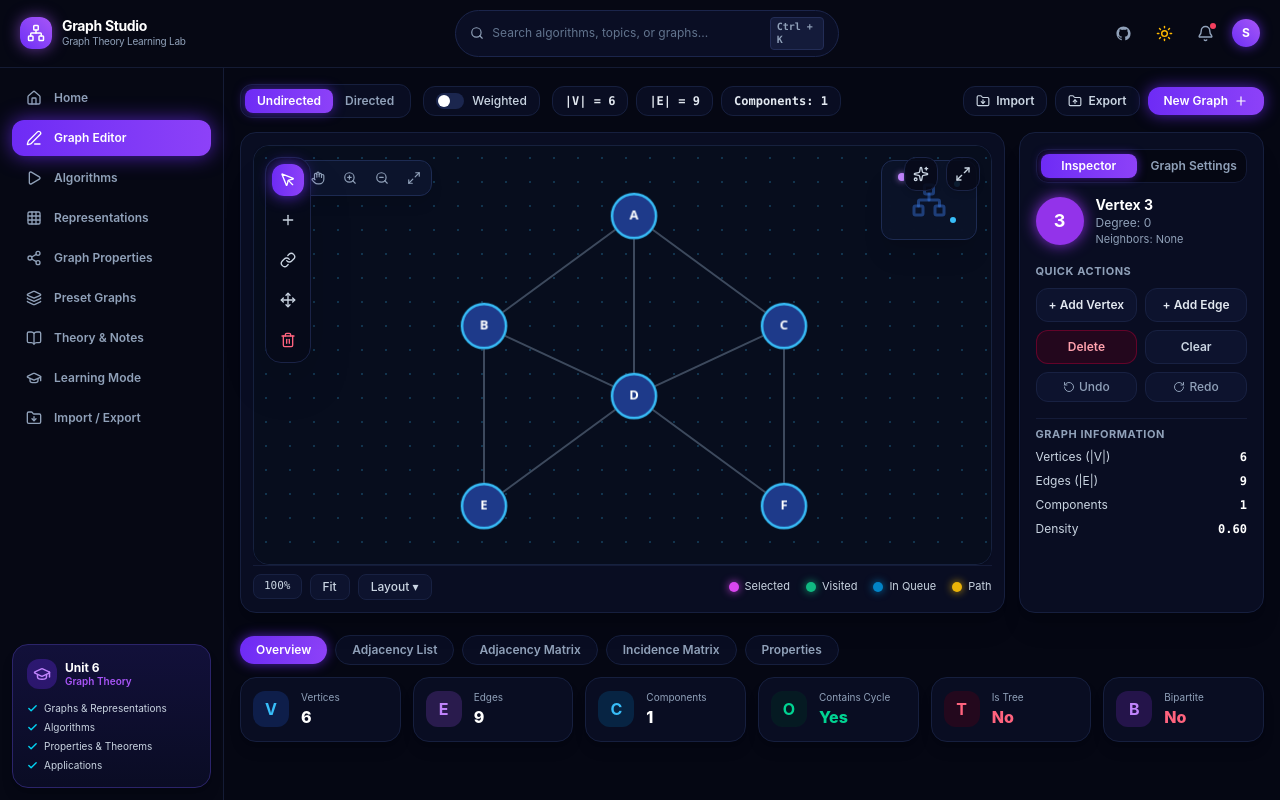
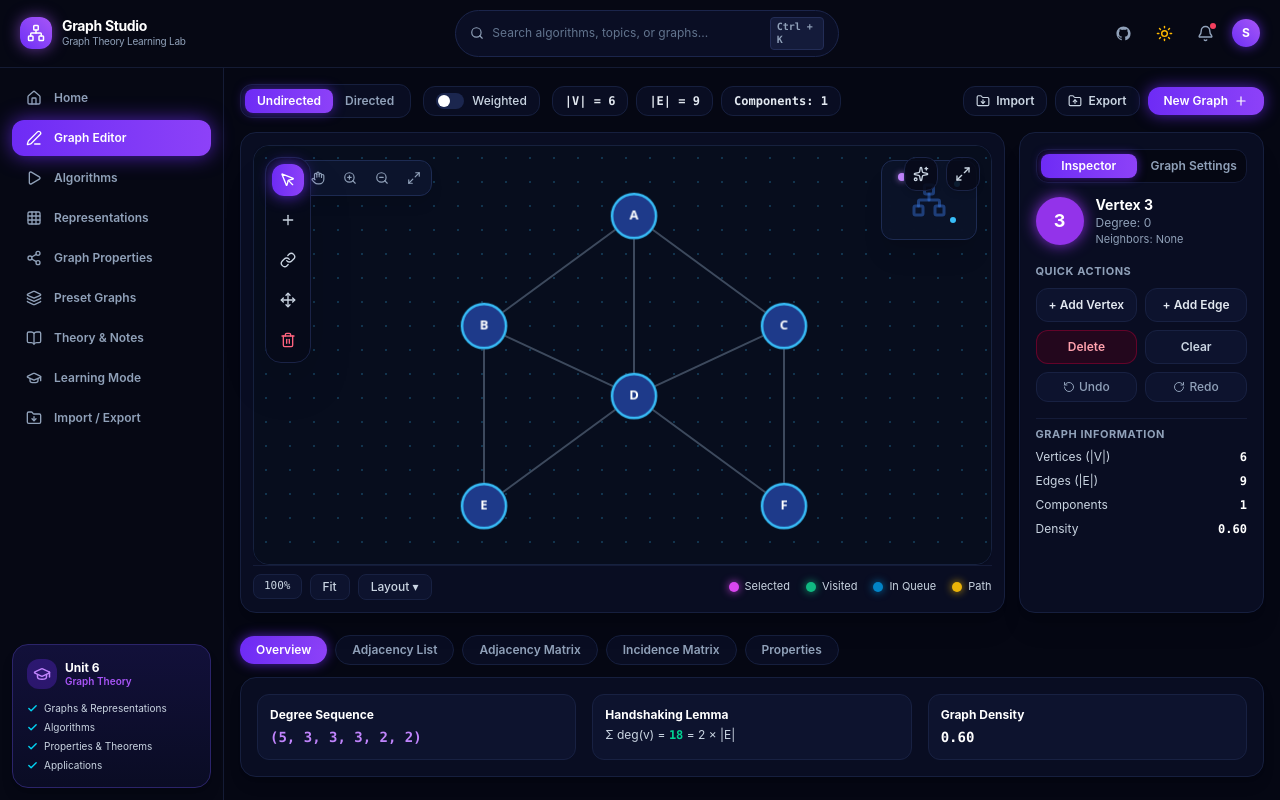
Before and after one commit to shubhamyadav0625/graph-studio-, a React (Vite) app: page / in a window 1280 px wide. Both pictures are taken after a click on the button "Graph Editor". Built offline with nearby package versions, Linux system fonts and the light colour scheme.

Commit message:
Make graph editor bottom representation tabs dynamic and interactive

```diff
--- a/src/pages/GraphLab.tsx
+++ b/src/pages/GraphLab.tsx
@@ -483,7 +483,8 @@ const GraphLab: React.FC = () => {
                 ))}
               </div>
 
-              {/* 6 Bottom Metric Cards matching Reference Screenshot */}
+              {/* Bottom Content Area: Dynamically changes based on bottomTab */}
+              {bottomTab === 'properties' && (
                 <div className="grid grid-cols-2 sm:grid-cols-3 lg:grid-cols-6 gap-3">
                   <div className="p-3 rounded-2xl bg-[#090d22] border border-[#161f3e] shadow-lg flex items-center gap-3">
                     <div className="w-9 h-9 rounded-xl bg-[#2563eb]/20 text-[#38bdf8] flex items-center justify-center font-bold">
@@ -545,6 +546,142 @@ const GraphLab: React.FC = () => {
                     </div>
                   </div>
                 </div>
+              )}
+
+              {bottomTab === 'overview' && (
+                <div className="p-4 rounded-2xl bg-[#090d22] border border-[#161f3e] shadow-lg grid grid-cols-1 md:grid-cols-3 gap-4">
+                  <div className="p-3 rounded-xl bg-[#0d132e] border border-[#182142] space-y-1">
+                    <div className="text-xs font-bold text-white">Degree Sequence</div>
+                    <div className="text-sm font-mono text-[#c084fc] font-bold">
+                      ({graph.vertices.map((v) => graph.edges.filter((e) => e.source === v || e.target === v).length).sort((a, b) => b - a).join(', ') || '0'})
+                    </div>
+                  </div>
+                  <div className="p-3 rounded-xl bg-[#0d132e] border border-[#182142] space-y-1">
+                    <div className="text-xs font-bold text-white">Handshaking Lemma</div>
+                    <div className="text-xs text-slate-300">
+                      Σ deg(v) = <span className="font-mono text-emerald-400 font-bold">{graph.edges.length * 2}</span> = 2 × |E|
+                    </div>
+                  </div>
+                  <div className="p-3 rounded-xl bg-[#0d132e] border border-[#182142] space-y-1">
+                    <div className="text-xs font-bold text-white">Graph Density</div>
+                    <div className="text-sm font-mono text-white font-bold">
+                      {graph.vertices.length > 1
+                        ? ((2 * graph.edges.length) / (graph.vertices.length * (graph.vertices.length - 1))).toFixed(2)
+                        : '0.00'}
+                    </div>
+                  </div>
+                </div>
+              )}
+
+              {bottomTab === 'adjList' && (
+                <div className="p-4 rounded-2xl bg-[#090d22] border border-[#161f3e] shadow-lg space-y-2">
+                  <div className="flex items-center justify-between pb-1 border-b border-[#141b38]">
+                    <span className="text-xs font-bold text-white">Adjacency List</span>
+                    <span className="text-[11px] font-mono text-emerald-400 font-bold">Space: O(V + E)</span>
+                  </div>
+                  <div className="grid grid-cols-2 sm:grid-cols-3 lg:grid-cols-4 gap-2 max-h-[160px] overflow-y-auto">
+                    {graph.vertices.map((v) => {
+                      const nbs = graph.edges
+                        .filter((e) => e.source === v || e.target === v)
+                        .map((e) => (e.source === v ? e.target : e.source));
+                      return (
+                        <div key={v} className="p-2 rounded-xl bg-[#0d132e] border border-[#182142] flex items-center justify-between font-mono text-xs">
+                          <span className="font-bold text-[#38bdf8]">{v}</span>
+                          <span className="text-slate-300 truncate">{nbs.length > 0 ? nbs.join(', ') : '—'}</span>
+                        </div>
+                      );
+                    })}
+                  </div>
+                </div>
+              )}
+
+              {bottomTab === 'adjMatrix' && (
+                <div className="p-4 rounded-2xl bg-[#090d22] border border-[#161f3e] shadow-lg space-y-2">
+                  <div className="flex items-center justify-between pb-1 border-b border-[#141b38]">
+                    <span className="text-xs font-bold text-white">
+                      Adjacency Matrix ({graph.vertices.length} × {graph.vertices.length})
+                    </span>
+                    <span className="text-[11px] font-mono text-amber-400 font-bold">Space: O(V²)</span>
+                  </div>
+                  <div className="overflow-x-auto max-h-[160px]">
+                    <table className="w-full text-center border-collapse font-mono text-xs">
+                      <thead>
+                        <tr className="text-slate-400">
+                          <th className="p-1"></th>
+                          {graph.vertices.map((v) => (
+                            <th key={v} className="p-1 font-bold text-white">{v}</th>
+                          ))}
+                        </tr>
+                      </thead>
+                      <tbody>
+                        {graph.vertices.map((u) => (
+                          <tr key={u} className="hover:bg-[#121938]">
+                            <td className="p-1 font-bold text-white">{u}</td>
+                            {graph.vertices.map((v) => {
+                              const isConnected = graph.edges.some(
+                                (e) => (e.source === u && e.target === v) || (e.source === v && e.target === u)
+                              );
+                              return (
+                                <td
+                                  key={v}
+                                  className={`p-1 font-bold ${
+                                    isConnected ? 'text-white bg-[#6e2bf5]/30' : 'text-slate-500'
+                                  }`}
+                                >
+                                  {isConnected ? 1 : 0}
+                                </td>
+                              );
+                            })}
+                          </tr>
+                        ))}
+                      </tbody>
+                    </table>
+                  </div>
+                </div>
+              )}
+
+              {bottomTab === 'incMatrix' && (
+                <div className="p-4 rounded-2xl bg-[#090d22] border border-[#161f3e] shadow-lg space-y-2">
+                  <div className="flex items-center justify-between pb-1 border-b border-[#141b38]">
+                    <span className="text-xs font-bold text-white">
+                      Incidence Matrix ({graph.vertices.length} × {graph.edges.length})
+                    </span>
+                    <span className="text-[11px] font-mono text-indigo-400 font-bold">Space: O(V × E)</span>
+                  </div>
+                  <div className="overflow-x-auto max-h-[160px]">
+                    <table className="w-full text-center border-collapse font-mono text-xs">
+                      <thead>
+                        <tr className="text-slate-400">
+                          <th className="p-1"></th>
+                          {graph.edges.map((_, idx) => (
+                            <th key={idx} className="p-1 font-semibold text-slate-300">e{idx + 1}</th>
+                          ))}
+                        </tr>
+                      </thead>
+                      <tbody>
+                        {graph.vertices.map((v) => (
+                          <tr key={v} className="hover:bg-[#121938]">
+                            <td className="p-1 font-bold text-white">{v}</td>
+                            {graph.edges.map((e, idx) => {
+                              const isIncident = e.source === v || e.target === v;
+                              return (
+                                <td
+                                  key={idx}
+                                  className={`p-1 font-bold ${
+                                    isIncident ? 'text-white bg-[#0284c7]/30' : 'text-slate-500'
+                                  }`}
+                                >
+                                  {isIncident ? 1 : 0}
+                                </td>
+                              );
+                            })}
+                          </tr>
+                        ))}
+                      </tbody>
+                    </table>
+                  </div>
+                </div>
+              )}
             </div>
           </div>
         )}
```
Lines whose indentation alone changed are shown as unchanged.
